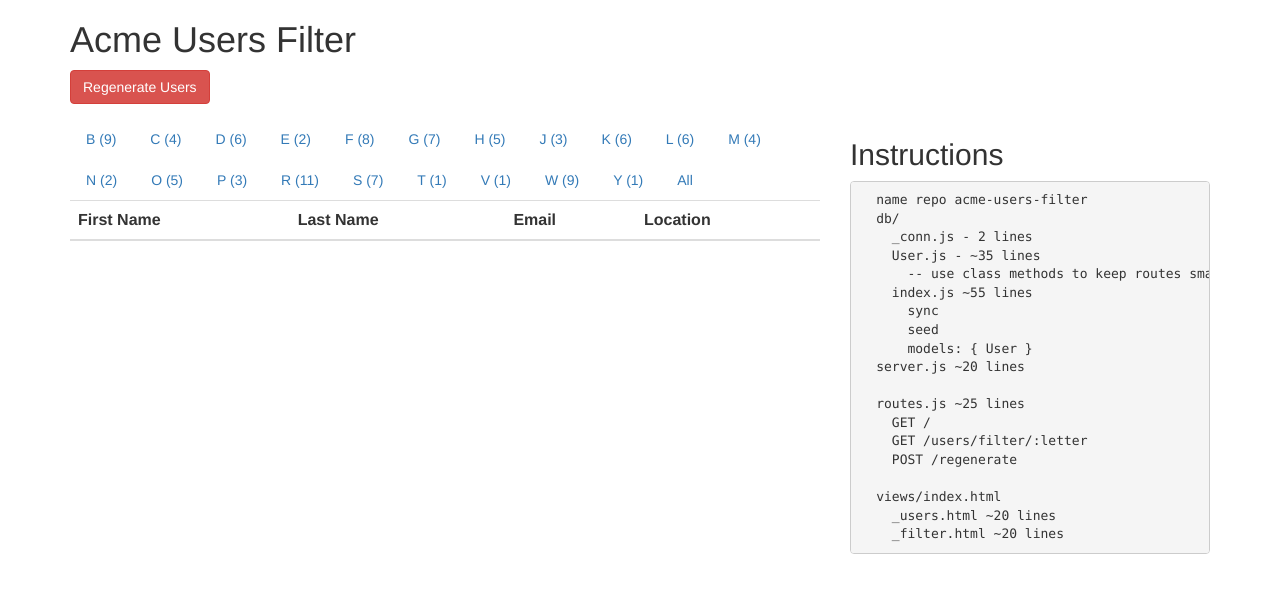
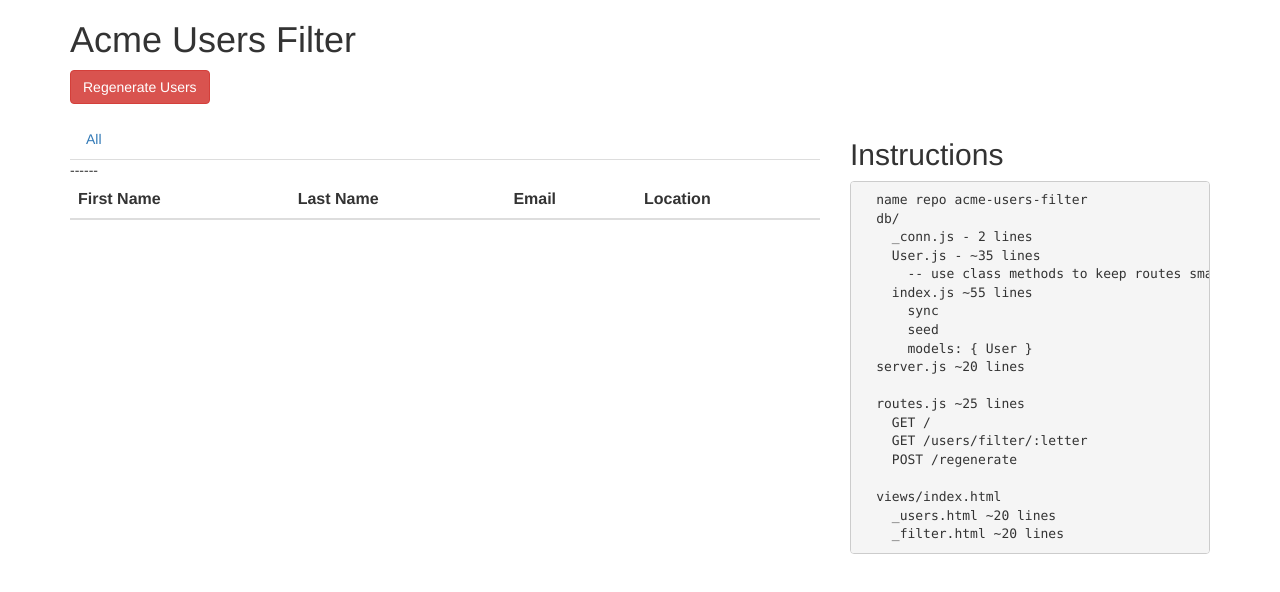
Before and after one commit to mrestuccia/acme-users-filter, a website: page views/index.html in a window 1280 px wide. Drawn offline with nearby package versions, Linux system fonts and the light colour scheme; files that its build step writes are made by us from their sources.

Commit message:
updated qith queries

```diff
--- a/db/_conn.js
+++ b/db/_conn.js
@@ -1,3 +1,3 @@
 const Sequelize = require('sequelize');
-const _conn = new Sequelize(process.env.DATABASE_URL)
+const _conn = new Sequelize(process.env.DATABASE_URL,{logging:false})
 module.exports = _conn;
--- a/package.json
+++ b/package.json
@@ -15,6 +15,7 @@
     "bootstrap": "^3.3.7",
     "express": "^4.15.0",
     "faker": "^4.1.0",
+    "nunjucks": "^3.0.0",
     "path": "^0.12.7",
     "pg": "^6.1.2",
     "sequelize": "^3.30.2",
--- a/views/_filter.html
+++ b/views/_filter.html
@@ -0,0 +1,8 @@
+<ul class='nav nav-tabs'>
+  {% for key in map %}
+    <li><a href='/users/filter/{{key}}'>{{key}} ({{map[key]}})</a></li>
+  {% endfor %}
+  <li><a href='/'>All</a>
+</ul>
+
+------
--- a/views/index.html
+++ b/views/index.html
@@ -11,135 +11,7 @@
       </form>
       <div class='row'>
         <div class='col-sm-8'>
-          <ul class='nav nav-tabs'>
-
-    <li
-
-      >
-      <a href='/users/filter/B'>B (9)</a>
-    </li>
-
-    <li
-
-      >
-      <a href='/users/filter/C'>C (4)</a>
-    </li>
-
-    <li
-
-      >
-      <a href='/users/filter/D'>D (6)</a>
-    </li>
-
-    <li
-
-      >
-      <a href='/users/filter/E'>E (2)</a>
-    </li>
-
-    <li
-
-      >
-      <a href='/users/filter/F'>F (8)</a>
-    </li>
-
-    <li
-
-      >
-      <a href='/users/filter/G'>G (7)</a>
-    </li>
-
-    <li
-
-      >
-      <a href='/users/filter/H'>H (5)</a>
-    </li>
-
-    <li
-
-      >
-      <a href='/users/filter/J'>J (3)</a>
-    </li>
-
-    <li
-
-      >
-      <a href='/users/filter/K'>K (6)</a>
-    </li>
-
-    <li
-
-      >
-      <a href='/users/filter/L'>L (6)</a>
-    </li>
-
-    <li
-
-      >
-      <a href='/users/filter/M'>M (4)</a>
-    </li>
-
-    <li
-
-      >
-      <a href='/users/filter/N'>N (2)</a>
-    </li>
-
-    <li
-
-      >
-      <a href='/users/filter/O'>O (5)</a>
-    </li>
-
-    <li
-
-      >
-      <a href='/users/filter/P'>P (3)</a>
-    </li>
-
-    <li
-
-      >
-      <a href='/users/filter/R'>R (11)</a>
-    </li>
-
-    <li
-
-      >
-      <a href='/users/filter/S'>S (7)</a>
-    </li>
-
-    <li
-
-      >
-      <a href='/users/filter/T'>T (1)</a>
-    </li>
-
-    <li
-
-      >
-      <a href='/users/filter/V'>V (1)</a>
-    </li>
-
-    <li
-
-      >
-      <a href='/users/filter/W'>W (9)</a>
-    </li>
-
-    <li
-
-      >
-      <a href='/users/filter/Y'>Y (1)</a>
-    </li>
-
-  <li
-
-    >
-    <a href='/'>
-      All
-    </a>
-</ul>
+            {% include "_filter.html" %}
 
           <table class='table'>
   <thead>
```
Also changed, not shown: db/index.js (+14 -2 lines), routes.js (+45 -3 lines), server.js (+7 -10 lines).
